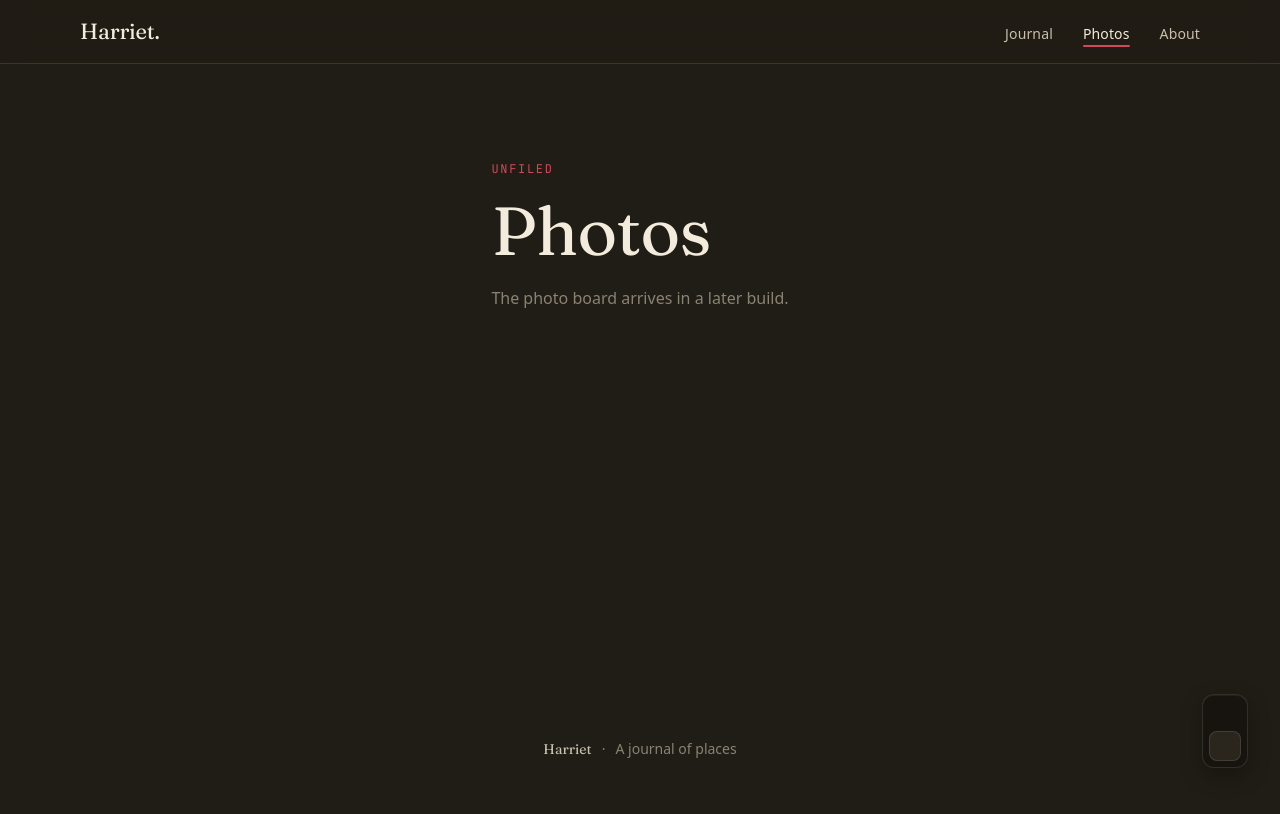
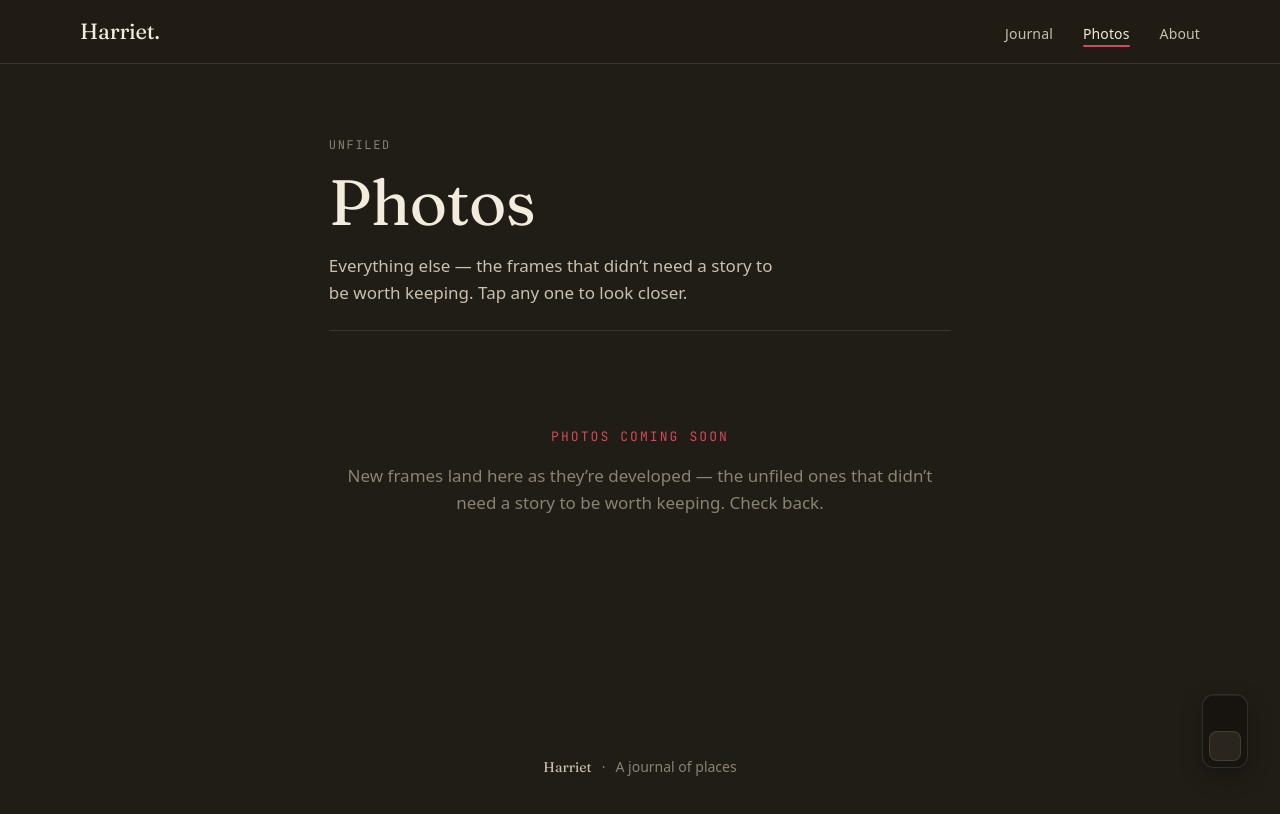
Before and after one commit to charlieramus/harrietramus.com, a Next.js app: page /photos in a window 1280 px wide. Shown: the top 814 px of the page. Built offline with nearby package versions, Linux system fonts and the light colour scheme.

Commit message:
stage2v4

```diff
--- a/app/globals.css
+++ b/app/globals.css
@@ -561,6 +561,154 @@ button:focus-visible {
   margin-top: 8px;
 }
 
+/* ------------------------------------------------ photos board ------------- */
+/* The loose masonry at /photos (V4). A quiet head over a CSS-columns wall of
+   next/image tiles — each sized by its intrinsic ratio so nothing crops, with a
+   blur-up placeholder and a hover location caption. --board caps the width with
+   real side whitespace; the columns step 3 → 2 → 1 down the breakpoints. */
+.board {
+  max-width: var(--board);
+  margin: 0 auto;
+  padding: clamp(48px, 9vh, 96px) clamp(20px, 5vw, 48px) clamp(64px, 12vh, 120px);
+}
+
+.board-head {
+  margin-bottom: clamp(28px, 5vh, 48px);
+  padding-bottom: clamp(18px, 3vh, 26px);
+  border-bottom: 1px solid var(--line);
+}
+.board-eyebrow {
+  color: var(--ink-faint);
+  font-size: 12px;
+  text-transform: uppercase;
+  letter-spacing: 0.14em;
+  margin-bottom: 12px;
+}
+.board-title {
+  font-size: clamp(34px, 6vw, 64px);
+  letter-spacing: -0.01em;
+}
+.board-lede {
+  margin-top: 14px;
+  max-width: 46ch;
+  color: var(--ink-soft);
+  font-size: clamp(15px, 1.8vw, 17px);
+  line-height: 1.6;
+}
+
+/* CSS-columns masonry: tiles flow top-to-bottom, filling each column, and never
+   split across one (break-inside). Three columns on desktop. */
+.board-grid {
+  column-count: 3;
+  column-gap: clamp(10px, 1.6vw, 18px);
+}
+@media (max-width: 900px) {
+  .board-grid {
+    column-count: 2;
+  }
+}
+@media (max-width: 560px) {
+  .board-grid {
+    column-count: 1;
+  }
+}
+
+/* One tile = a zoom-in button (opens the lightbox) wrapping a ratio-boxed photo.
+   Reset the button chrome; the bottom margin is the vertical masonry gutter. */
+.board-tile {
+  display: block;
+  width: 100%;
+  margin: 0 0 clamp(10px, 1.6vw, 18px);
+  padding: 0;
+  border: none;
+  background: none;
+  color: inherit;
+  cursor: zoom-in;
+  -webkit-column-break-inside: avoid;
+  break-inside: avoid;
+}
+
+/* The frame is a .photo (vignette + grain) sized by the item ratio (--r, inline),
+   so next/image fill can cover it without cropping. */
+.board-frame {
+  display: block;
+  position: relative;
+  width: 100%;
+  aspect-ratio: var(--r, 1.5);
+  border-radius: 4px;
+  transition:
+    transform 0.4s var(--ease),
+    box-shadow 0.4s var(--ease);
+}
+.board-img {
+  object-fit: cover;
+}
+/* The same editorial lift as the collection/essay cards — no glow, no zoom. */
+.board-tile:hover .board-frame {
+  transform: translateY(-3px);
+  box-shadow: 0 16px 36px rgba(0, 0, 0, 0.26);
+}
+
+/* Hover-only bottom wash so the location caption reads over a bright frame. Sits
+   above the grain/vignette (z 2–3), below the caption (z 6). */
+.board-cap-scrim {
+  position: absolute;
+  inset: 0;
+  z-index: 5;
+  pointer-events: none;
+  opacity: 0;
+  background: linear-gradient(
+    to top,
+    rgba(0, 0, 0, 0.58) 0%,
+    transparent 55%
+  );
+  transition: opacity 0.25s var(--ease);
+}
+.board-cap {
+  position: absolute;
+  z-index: 6;
+  left: clamp(10px, 1.4vw, 14px);
+  bottom: clamp(9px, 1.2vw, 12px);
+  color: #f3ecdd;
+  font-size: 11px;
+  letter-spacing: 0.06em;
+  text-shadow: 0 1px 10px rgba(0, 0, 0, 0.6);
+  opacity: 0;
+  transform: translateY(4px);
+  transition:
+    opacity 0.25s var(--ease),
+    transform 0.25s var(--ease);
+}
+.board-tile:hover .board-cap-scrim,
+.board-tile:focus-visible .board-cap-scrim {
+  opacity: 1;
+}
+.board-tile:hover .board-cap,
+.board-tile:focus-visible .board-cap {
+  opacity: 1;
+  transform: translateY(0);
+}
+
+/* Honest empty state — shown until real photos are synced in. Quiet, centred, no
+   broken grid. */
+.board-empty {
+  max-width: var(--read);
+  margin: clamp(48px, 12vh, 120px) auto;
+  text-align: center;
+}
+.board-empty-title {
+  color: var(--accent);
+  font-size: 13px;
+  text-transform: uppercase;
+  letter-spacing: 0.16em;
+  margin-bottom: 14px;
+}
+.board-empty-note {
+  color: var(--ink-faint);
+  font-size: clamp(15px, 1.8vw, 17px);
+  line-height: 1.6;
+}
+
 /* ------------------------------------------------ essay reading view ------- */
 /* The photo-essay a Place opens into. The page root carries the collection's
    .acc-<hue>, so every var(--accent) below — the eyebrow, the drop-cap, the
--- a/app/photos/page.tsx
+++ b/app/photos/page.tsx
@@ -1,17 +1,31 @@
 import type { Metadata } from "next";
+import { photos } from "@/data/photos";
+import { wordmark } from "@/site.config";
+import PhotosBoard from "@/components/photos-board";
 
-// /photos — titled stub. The loose masonry Photos board over the real image
-// pipeline lands in V4.
+// /photos — the loose masonry board (V4). Everything unfiled: no captions to read,
+// no story to follow. The board head sits over a CSS-columns masonry (client
+// component) of next/image tiles, each opening the shared V3 lightbox over the
+// whole set. Reads data/photos.ts (generated by `npm run sync-gallery`); when it's
+// empty the board shows an honest "coming soon" state.
 export const metadata: Metadata = {
-  title: "Photos",
+  title: `Photos — ${wordmark}`,
+  description:
+    "The loose board — every unfiled frame, no story to follow.",
 };
 
 export default function PhotosPage() {
   return (
-    <main className="route-stub">
-      <p className="eyebrow mono">Unfiled</p>
-      <h1>Photos</h1>
-      <p className="stub-note">The photo board arrives in a later build.</p>
+    <main className="board">
+      <header className="board-head">
+        <p className="board-eyebrow mono">Unfiled</p>
+        <h1 className="board-title">Photos</h1>
+        <p className="board-lede">
+          Everything else — the frames that didn&rsquo;t need a story to be worth
+          keeping. Tap any one to look closer.
+        </p>
+      </header>
+      <PhotosBoard photos={photos} />
     </main>
   );
 }
--- /dev/null
+++ b/components/photos-board.tsx
@@ -0,0 +1,84 @@
+"use client";
+
+import { useState } from "react";
+import Image from "next/image";
+import Lightbox, { type LightboxItem } from "./lightbox";
+import type { Photo } from "@/data/photos";
+
+/**
+ * The loose Photos board (V4 Stage 2) — the client half of /photos. It owns the
+ * open-lightbox index and renders the shared <Lightbox> (from V3) over the WHOLE
+ * board set, so clicking any tile opens it there and ← / → walk every frame.
+ *
+ * The tiles themselves are a CSS-columns masonry of next/image, each sized by its
+ * intrinsic `ratio` (from data/photos.ts) so nothing crops, with a blur-up
+ * placeholder and a hover location caption. When the manifest is empty (the
+ * shipped state until Harriet runs sync-gallery) it shows an honest "coming soon"
+ * state instead of a broken grid.
+ */
+export default function PhotosBoard({ photos }: { photos: Photo[] }) {
+  const [index, setIndex] = useState<number | null>(null);
+
+  if (photos.length === 0) {
+    return (
+      <div className="board-empty">
+        <p className="board-empty-title mono">Photos coming soon</p>
+        <p className="board-empty-note">
+          New frames land here as they&rsquo;re developed — the unfiled ones that
+          didn&rsquo;t need a story to be worth keeping. Check back.
+        </p>
+      </div>
+    );
+  }
+
+  // The lightbox set mirrors the board order 1:1, so a tile's index opens the same
+  // frame. `src` / `blurDataURL` carry the real image (the lightbox renders it in
+  // Stage 3); `loc` is the caption, `code` the mono #badge. `cls` stays "" — these
+  // are real photos, not gradient stand-ins.
+  const items: LightboxItem[] = photos.map((p) => ({
+    cls: "",
+    alt: p.loc,
+    caption: p.loc,
+    code: p.code,
+    ratio: p.ratio,
+    src: p.src,
+    blurDataURL: p.blurDataURL,
+  }));
+
+  return (
+    <>
+      <div className="board-grid">
+        {photos.map((p, i) => (
+          <button
+            key={p.src}
+            type="button"
+            className="board-tile"
+            style={{ ["--r" as string]: p.ratio }}
+            aria-label={`Open photograph: ${p.loc}`}
+            onClick={() => setIndex(i)}
+          >
+            <span className="board-frame photo">
+              <Image
+                src={p.src}
+                alt={p.loc}
+                fill
+                sizes="(max-width: 560px) 100vw, (max-width: 900px) 50vw, 33vw"
+                className="board-img"
+                placeholder={p.blurDataURL ? "blur" : "empty"}
+                blurDataURL={p.blurDataURL}
+              />
+              <span className="board-cap-scrim" />
+              <span className="board-cap mono">{p.loc}</span>
+            </span>
+          </button>
+        ))}
+      </div>
+      <Lightbox
+        items={items}
+        index={index}
+        onClose={() => setIndex(null)}
+        onIndex={setIndex}
+      />
+    </>
+  );
+}
```
Also changed, not shown: 1 other file (tests, documents, lock files or other folders).
